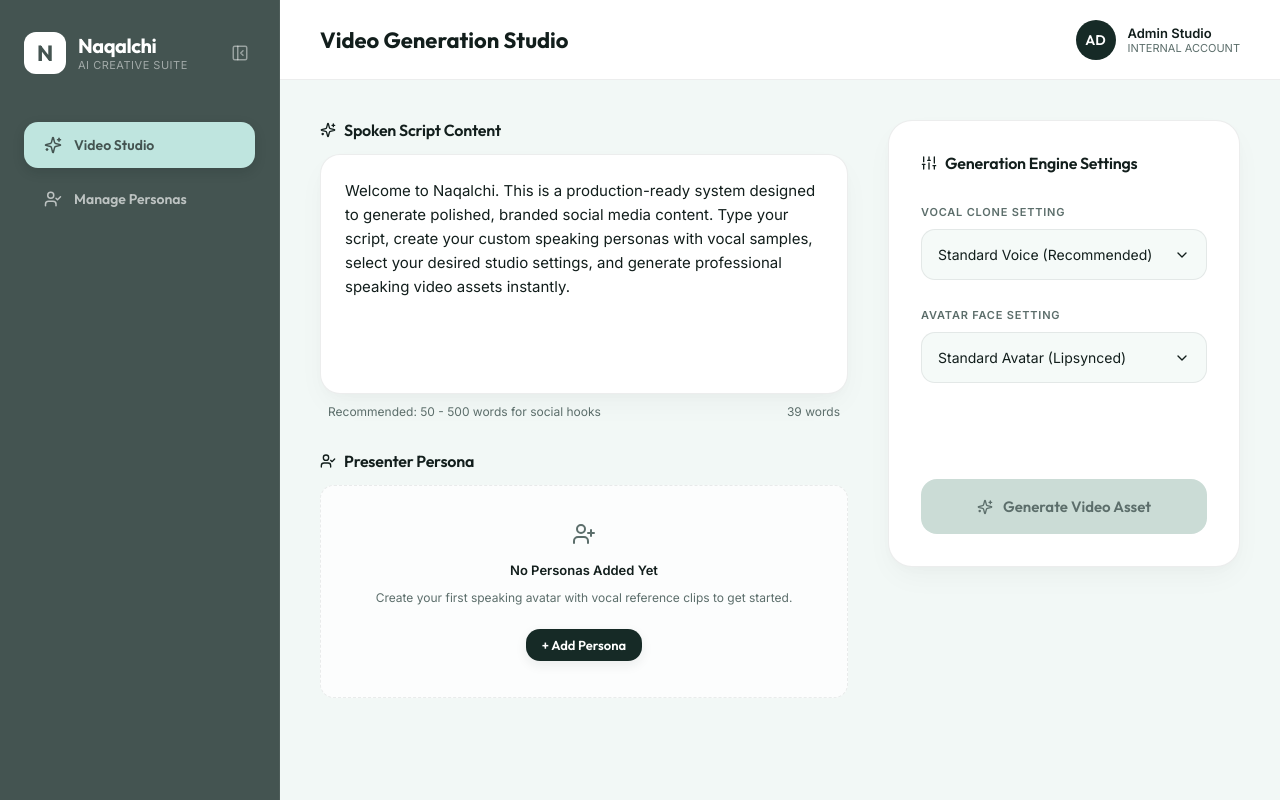
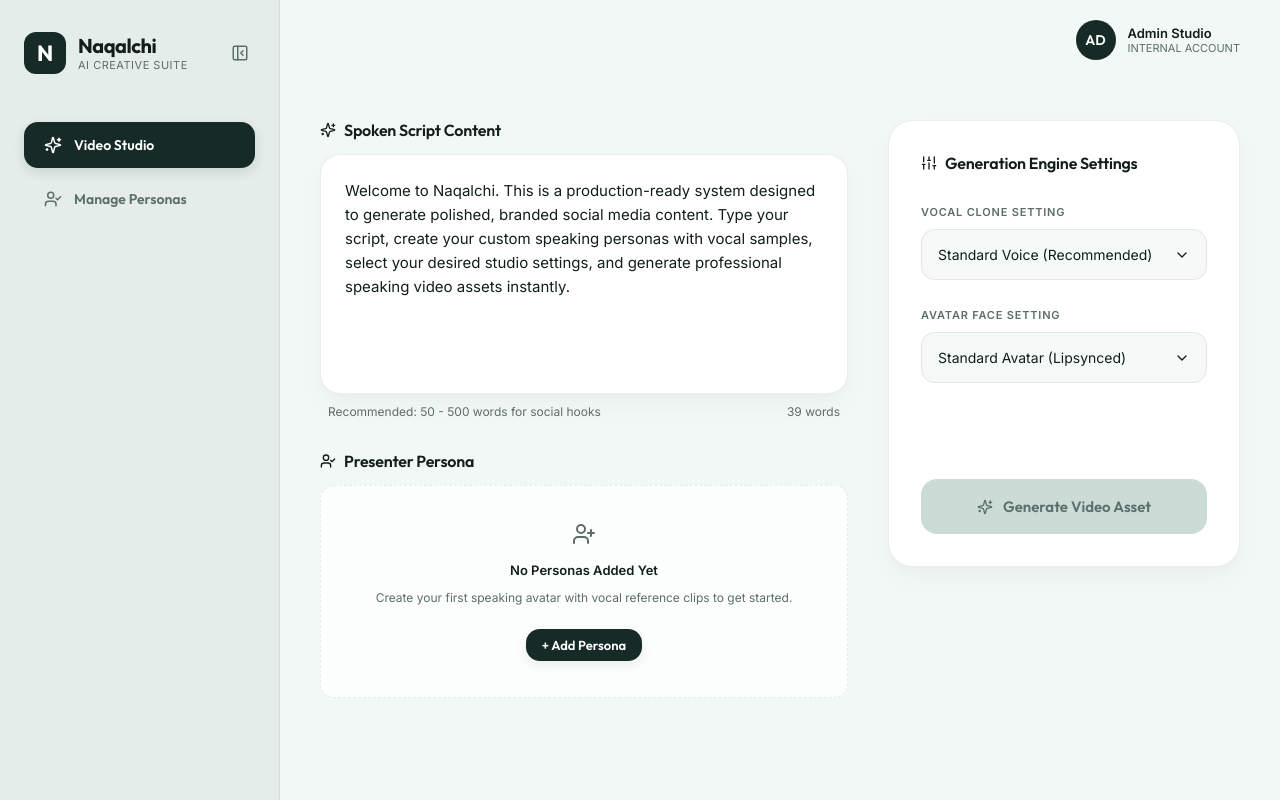
Before and after one commit to vids07/Naqalchi, a React (Vite) app: page / in a window 1280 px wide. Built offline with nearby package versions, Linux system fonts and the light colour scheme.

Commit message:
UI Updates

```diff
--- a/src/App.tsx
+++ b/src/App.tsx
@@ -368,9 +368,6 @@ export default function App() {
                 <PanelLeft size={20} />
               </button>
             )}
-            <h2 className="page-title">
-              {activeTab === 'generate' ? 'Video Generation Studio' : 'Manage Presenters'}
-            </h2>
           </div>
           <div className="user-profile">
             <div className="user-avatar" style={{ background: 'var(--accent-dark)', color: '#ffffff' }}>AD</div>
--- a/src/index.css
+++ b/src/index.css
@@ -1,7 +1,7 @@
 /* index.css */
 :root {
   --bg-app: #f2f8f6;
-  --bg-sidebar: #445451; /* Soft Eucalyptus Slate (Lighter Mineral Sage-Charcoal) */
+  --bg-sidebar: #e5edea; /* Beautiful, light desaturated Sage-Mint */
   --bg-card: #ffffff;
   --bg-pill-active: #bfe5df;
   --bg-pill-hover: #e8f5f2;
@@ -62,17 +62,17 @@ body {
   overflow: hidden;
 }
 
-/* Left Sidebar - Premium Dark Forest Green */
+/* Left Sidebar - Premium Light Sage-Mint */
 .app-sidebar {
   width: 280px;
   height: 100%;
   background: var(--bg-sidebar);
-  color: #ffffff;
+  color: var(--text-dark);
   padding: 32px 24px;
   display: flex;
   flex-direction: column;
   justify-content: space-between;
-  border-right: 1px solid rgba(255, 255, 255, 0.05);
+  border-right: 1px solid var(--border-color);
   flex-shrink: 0;
   transition: var(--transition-smooth);
   position: relative;
@@ -100,7 +100,7 @@ body {
 .btn-collapse-sidebar {
   background: transparent;
   border: none;
-  color: rgba(255, 255, 255, 0.45);
+  color: var(--text-muted);
   cursor: pointer;
   padding: 6px;
   border-radius: 8px;
@@ -113,8 +113,8 @@ body {
 }
 
 .btn-collapse-sidebar:hover {
-  color: #ffffff;
-  background: rgba(255, 255, 255, 0.08);
+  color: var(--text-dark);
+  background: rgba(15, 28, 26, 0.05);
 }
 
 .btn-expand-sidebar {
@@ -136,8 +136,8 @@ body {
 }
 
 .brand-logo {
-  background: #ffffff;
-  color: var(--bg-sidebar);
+  background: var(--accent-dark);
+  color: #ffffff;
   width: 42px;
   height: 42px;
   border-radius: 12px;
@@ -154,13 +154,13 @@ body {
   font-size: 20px;
   font-weight: 700;
   letter-spacing: -0.5px;
-  color: #ffffff;
+  color: var(--text-dark);
   line-height: 1.2;
 }
 
 .brand-info p {
   font-size: 11px;
-  color: rgba(255, 255, 255, 0.5);
+  color: var(--text-muted);
   text-transform: uppercase;
   letter-spacing: 0.5px;
 }
@@ -179,7 +179,7 @@ body {
   border-radius: 14px;
   font-size: 14px;
   font-weight: 600;
-  color: rgba(255, 255, 255, 0.65);
+  color: var(--text-muted);
   cursor: pointer;
   transition: var(--transition-smooth);
   font-family: var(--font-title);
@@ -191,18 +191,18 @@ body {
 }
 
 .nav-tab:hover {
-  color: #ffffff;
-  background: rgba(255, 255, 255, 0.04);
+  color: var(--text-dark);
+  background: rgba(15, 28, 26, 0.04);
 }
 
 .nav-tab.active {
-  background: #bfe5df;
-  color: var(--bg-sidebar);
-  box-shadow: 0 4px 12px rgba(15, 28, 26, 0.15);
+  background: var(--accent-dark);
+  color: #ffffff;
+  box-shadow: 0 4px 12px rgba(15, 28, 26, 0.12);
 }
 
 .sidebar-footer {
-  border-top: 1px solid rgba(255, 255, 255, 0.08);
+  border-top: 1px solid var(--border-color);
   padding-top: 24px;
 }
 
@@ -247,11 +247,11 @@ body {
   transition: var(--transition-smooth);
 }
 
-/* Sub-Header bar */
+/* Sub-Header bar - Unified with Workspace Background (No Separator Line) */
 .top-header {
   height: 80px;
-  background: var(--bg-card);
-  border-bottom: 1px solid var(--border-color);
+  background: transparent;
+  border-bottom: none;
   display: flex;
   align-items: center;
   justify-content: space-between;
```
